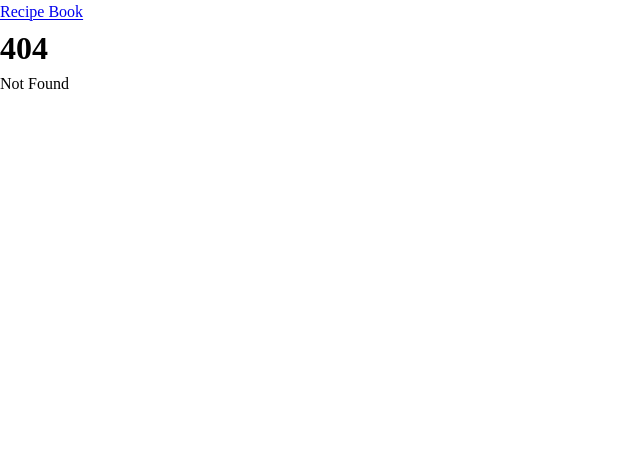
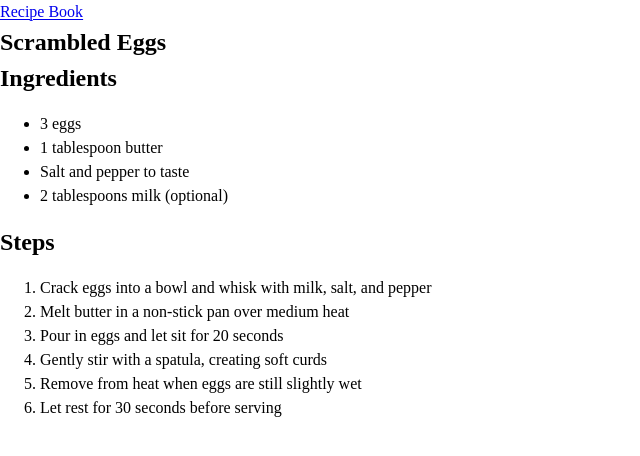
Before and after one commit to binyamin/recipes, a SvelteKit app: page /recipes/550e8400-e29b-41d4-a716-446655440001 in a window 1280 px wide. Before the commit this address had no page. Shown: the top 456 px of the page, without its empty margins (0-640 px from the left). Built offline with nearby package versions, Linux system fonts and the light colour scheme.

Commit message:
feat: basic detail page

```diff
--- /dev/null
+++ b/src/routes/recipes/[id]/+page.svelte
@@ -0,0 +1,30 @@
+<script lang="ts">
+	import { list } from '$lib/services/recipes/state.svelte';
+	import type { PageProps } from './$types';
+
+	let { params }: PageProps = $props();
+
+	let recipe = $derived(list.find((v) => v.id === params.id));
+</script>
+
+{#if !recipe}
+<!-- missing state -->
+{:else}
+	<article>
+		<h1>{recipe.title}</h1>
+
+		<h2>Ingredients</h2>
+		<ul>
+			{#each recipe.ingredients as item}
+				<li>{item}</li>
+			{/each}
+		</ul>
+
+		<h2>Steps</h2>
+		<ol>
+			{#each recipe.steps as step}
+				<li>{step}</li>
+			{/each}
+		</ol>
+	</article>
+{/if}
```
